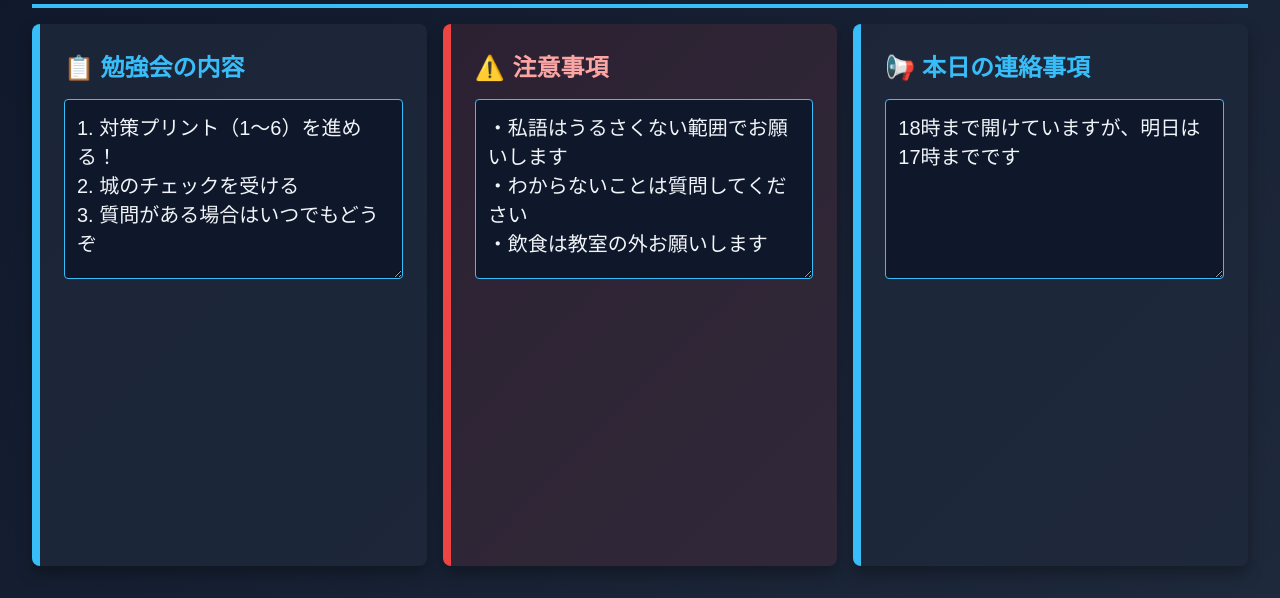
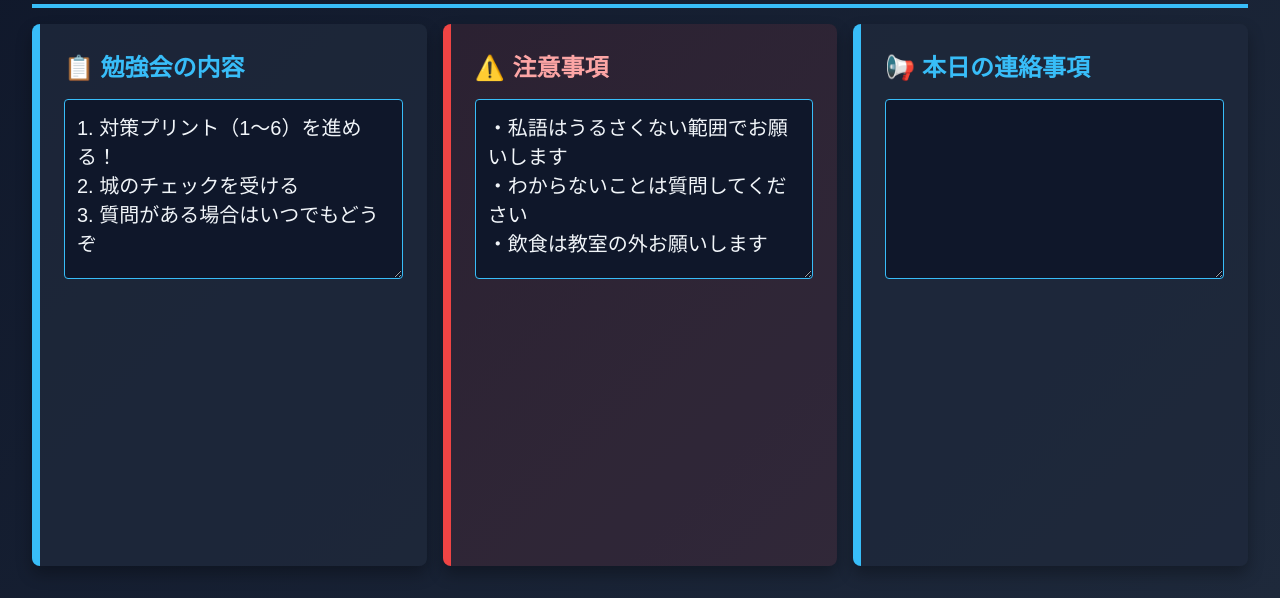
Before and after one commit to JochanX1/jochanchan, a plain HTML site: page index.html in a window 1280 px wide. Shown: the part 202-800 px from the top of the page. Drawn offline with Linux system fonts and the light colour scheme.

Commit message:
Update textarea content in index.html

```diff
--- a/index.html
+++ b/index.html
@@ -282,4 +282,4 @@
             <div class="section">
                 <div class="section-title">📢 本日の連絡事項</div>
                 <div class="section-content">
-                    <textarea id="editTime" style="width: 100%; height: 180px; padding: 0.75rem; background-color: #0f172a; color: #f1f5f9; border: 1px solid #38bdf8; border-radius: 0.25rem; font-family: inherit; font-size: 1.25rem; resize: vertical;">18時まで開けていますが、明日は17時までです
+                    <textarea id="editTime" style="width: 100%; height: 180px; padding: 0.75rem; background-color: #0f172a; color: #f1f5f9; border: 1px solid #38bdf8; border-radius: 0.25rem; font-family: inherit; font-size: 1.25rem; resize: vertical;">
```
